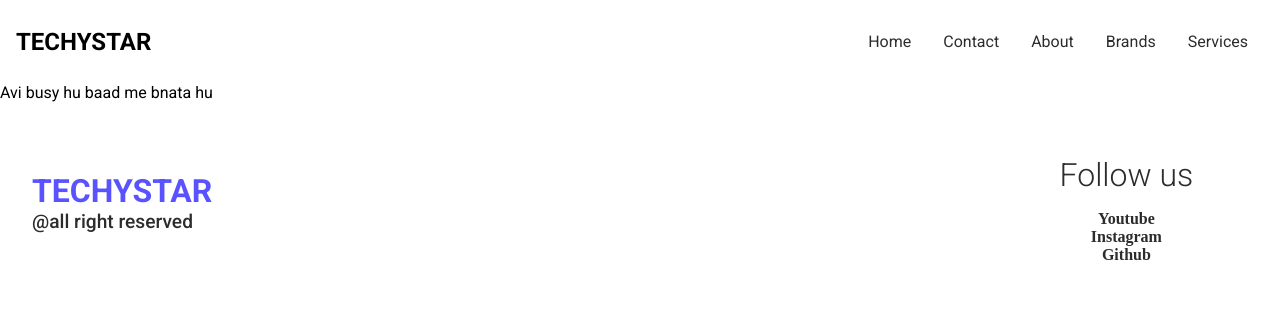
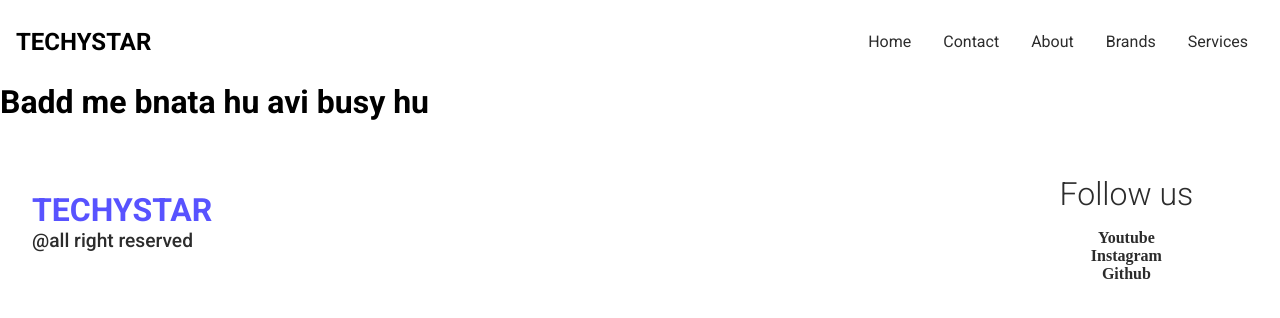
Before and after one commit to Ravi02RR/learing_scss, a React (Vite) app: page /contact in a window 1280 px wide. Shown: the top 318 px of the page. Built offline with nearby package versions, Linux system fonts and the light colour scheme.

Commit message:
concat_page_in_work

```diff
--- a/src/components/Contact.jsx
+++ b/src/components/Contact.jsx
@@ -3,7 +3,8 @@
 const Contact = () => {
     return (
         <div className="contact">
-            <main> Avi busy hu baad me bnata hu</main>
+            <main><h1>Badd me bnata hu avi busy hu
+            </h1></main>
         </div>
     )
 }
```
